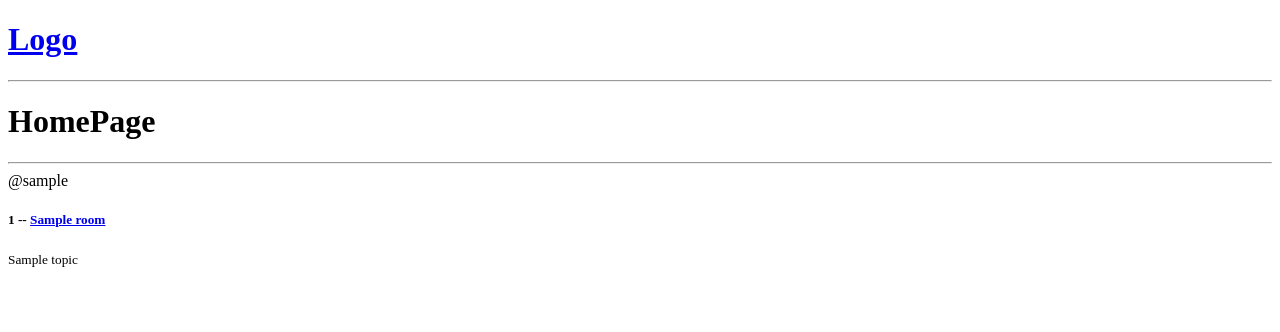
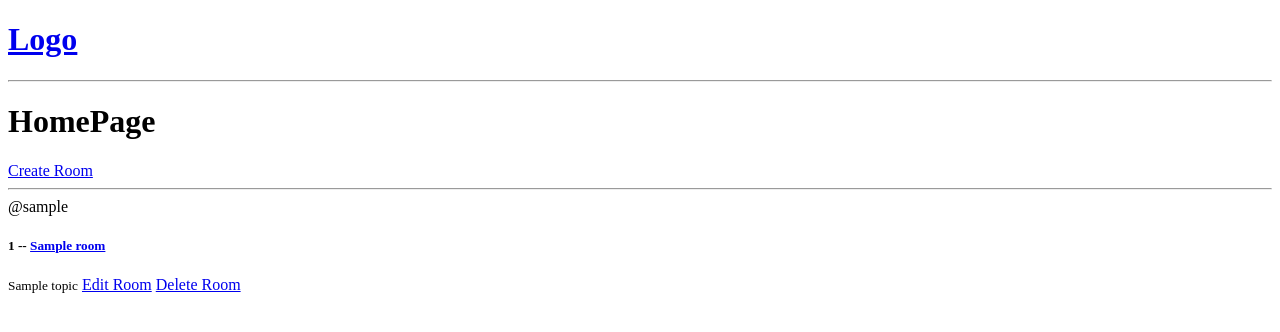
Before and after one commit to arindam-sahoo/Community-WebApp, a Django app: page / in a window 1280 px wide. Shown: the top 332 px of the page. Run offline with Django 5.2, Linux system fonts and the light colour scheme; tables that the repository leaves empty hold one stand-in row (values such as "Sample post").

Commit message:
CRUD Functionalities Added

```diff
--- a/backend/api/models.py
+++ b/backend/api/models.py
@@ -16,6 +16,9 @@ class Room(models.Model):
     updated = models.DateTimeField(auto_now = True)
     created = models.DateTimeField(auto_now_add = True)
 
+    class Meta:
+        ordering = ['-updated', '-created']
+
     def __str__(self):
         return self.name
 
--- a/backend/api/templates/api/home.html
+++ b/backend/api/templates/api/home.html
@@ -4,6 +4,8 @@
     <h1>HomePage</h1>
 
     <div>
+        <a href="{% url 'create-room' %}">Create Room</a>
+
         <div>
             {%for room in rooms %}
             <div>
@@ -12,6 +14,8 @@
                 <span>@{{ room.host.username }}</span>
                 <h5>{{ room.id }} -- <a href="{% url 'room' room.id %}">{{ room.name }}</a></h5>
                 <small>{{ room.topic.name }}</small>
+                <a href="{% url 'update-room' room.id %}">Edit Room</a>
+                <a href="{% url 'delete-room' room.id %}">Delete Room</a>
             </div>
             {% endfor %}
         </div>
--- a/backend/api/urls.py
+++ b/backend/api/urls.py
@@ -1,8 +1,10 @@
-from django.contrib import admin
-from django.urls import path, include
-from .views import home, room
+from django.urls import path
+from .views import home, room, create_room, update_room, delete_room
 
 urlpatterns = [
     path('', home, name='homepage'),
     path('room/<str:pk>', room, name='room'),
+    path('create-room/', create_room, name='create-room'),
+    path('update-room/<str:pk>/', update_room, name='update-room'),
+    path('delete-room/<str:pk>/', delete_room, name='delete-room'),
 ]
--- a/backend/api/views.py
+++ b/backend/api/views.py
@@ -1,5 +1,6 @@
-from django.shortcuts import render
+from django.shortcuts import render, redirect
 from .models import Room
+from .forms import RoomForm
 
 # rooms = [
 #     {
@@ -25,3 +26,33 @@ def room(request, pk):
     room = Room.objects.get(id=pk)
     context = {'room': room}
     return render(request, 'api/room.html', context)
+
+def create_room(request):
+    form = RoomForm()
+    if request.method == 'POST':
+        form = RoomForm(request.POST)
+        if form.is_valid():
+            form.save()
+            return redirect('homepage')
+
+    context = {'form': form}
+    return render(request, 'api/room_form.html', context)
+
+def update_room(request, pk):
+    room = Room.objects.get(id=pk)
+    form = RoomForm(instance=room)
+    if request.method == 'POST':
+        form = RoomForm(request.POST, instance=room)
+        if form.is_valid():
+            form.save()
+            return redirect('homepage')
+
+    context = {'form': form}
+    return render(request, 'api/room_form.html', context)
+
+def delete_room(request, pk):
+    room = Room.objects.get(id=pk)
+    if request.method == 'POST':
+        room.delete()
+        return redirect('homepage')
+    return render(request, 'api/delete.html', {'obj': room})
```
Also changed, not shown: backend/api/forms.py (added, +7 -0 lines), backend/api/templates/api/delete.html (added, +14 -0 lines), backend/api/templates/api/room_form.html (added, +13 -0 lines).
